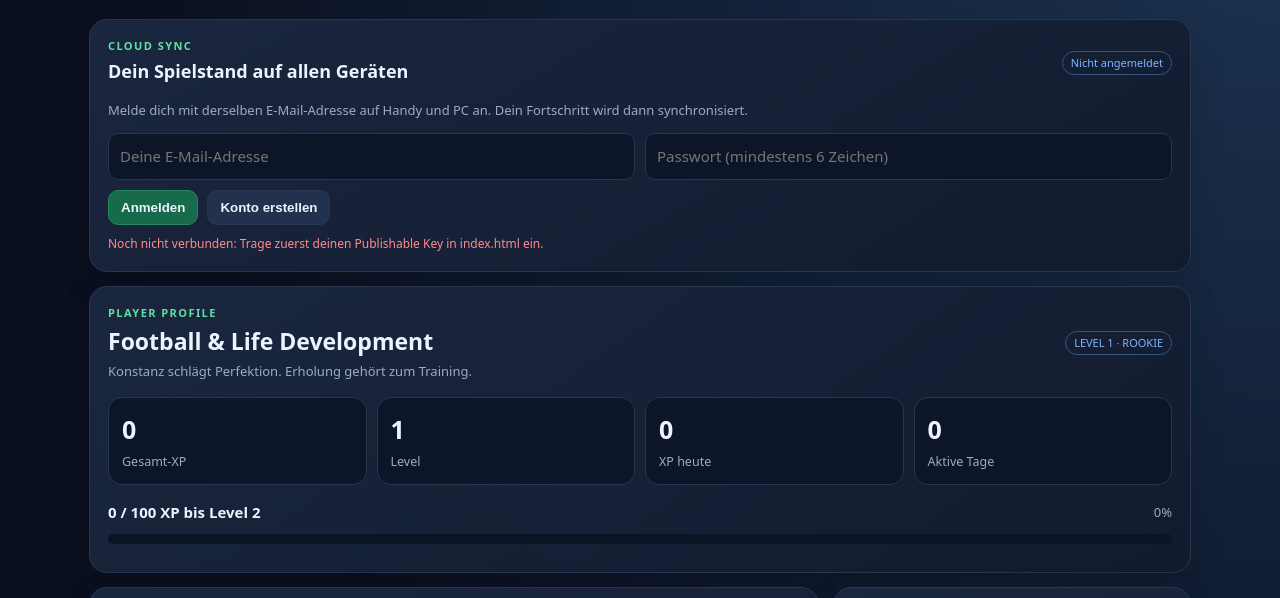
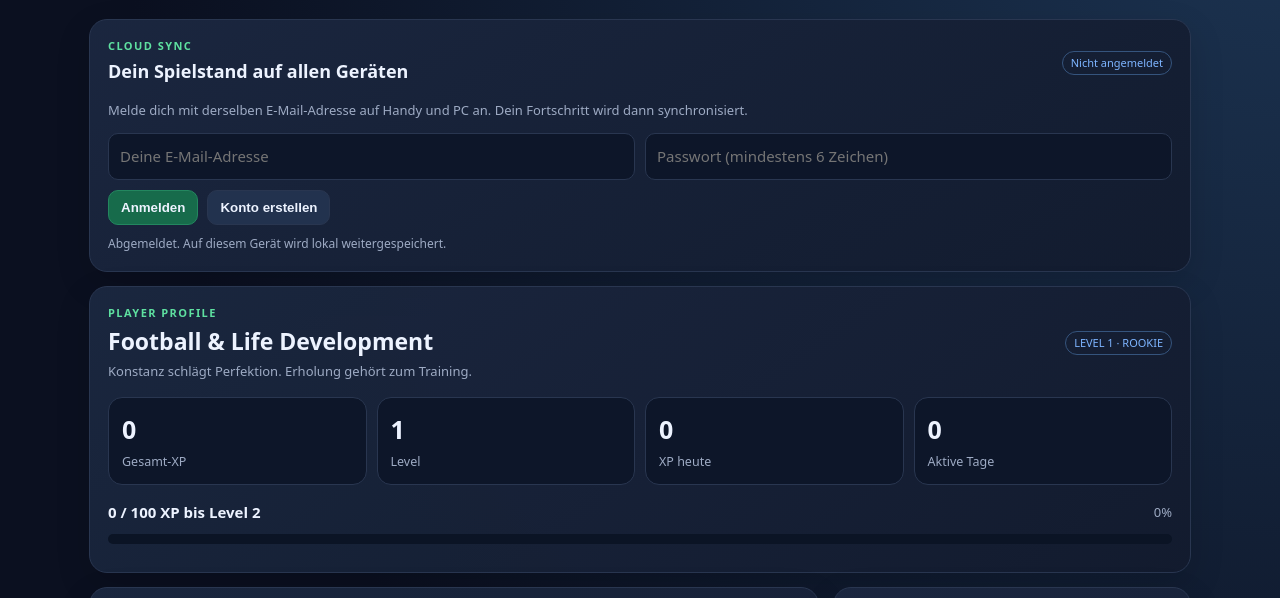
Before and after one commit to samueldworak11-sudo/life-os, a plain HTML site: page index.html in a window 1280 px wide. Shown: the part 135-733 px from the top of the page. Drawn offline with nearby package versions, Linux system fonts and the light colour scheme.

Commit message:
Update index.html

```diff
--- a/index.html
+++ b/index.html
@@ -179,7 +179,7 @@ async function loadProgress(user){
 }
 async function initCloud(){
   if(!window.supabase||!window.supabase.createClient){setStatus('Verbindung konnte nicht geladen werden. Bitte Seite neu laden.',true);return;}
-  if(SUPABASE_PUBLISHABLE_KEY==='sb_publishable__y3MOo0Zn6JVA8R2tbJQ0A_MpqZgTOB'||!SUPABASE_PUBLISHABLE_KEY.trim()){
+  if (!SUPABASE_PUBLISHABLE_KEY.trim()) {
     setStatus('Noch nicht verbunden: Trage zuerst deinen Publishable Key in index.html ein.',true);return;
   }
   supabaseClient=window.supabase.createClient(SUPABASE_URL,SUPABASE_PUBLISHABLE_KEY);
```
